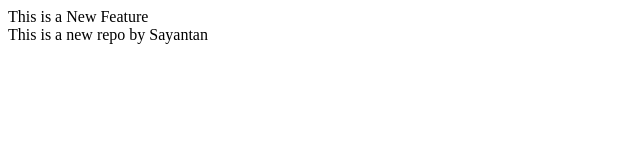
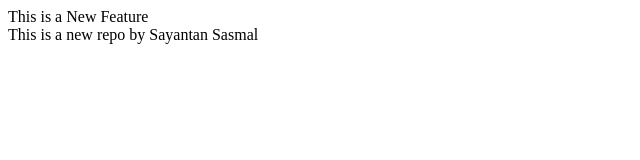
Before and after one commit to Sayantan-ece/Localrepo, a plain HTML site: page index.html in a window 1280 px wide. Shown: the full height of the page, 0-640 px from the left. Drawn offline with Linux system fonts and the light colour scheme.

```diff
--- a/index.html
+++ b/index.html
@@ -1,2 +1,3 @@
 <p>This is a New Feature<br>
-This is a new repo by Sayantan</p>
+This is a new repo by Sayantan Sasmal
+ </p>
```
